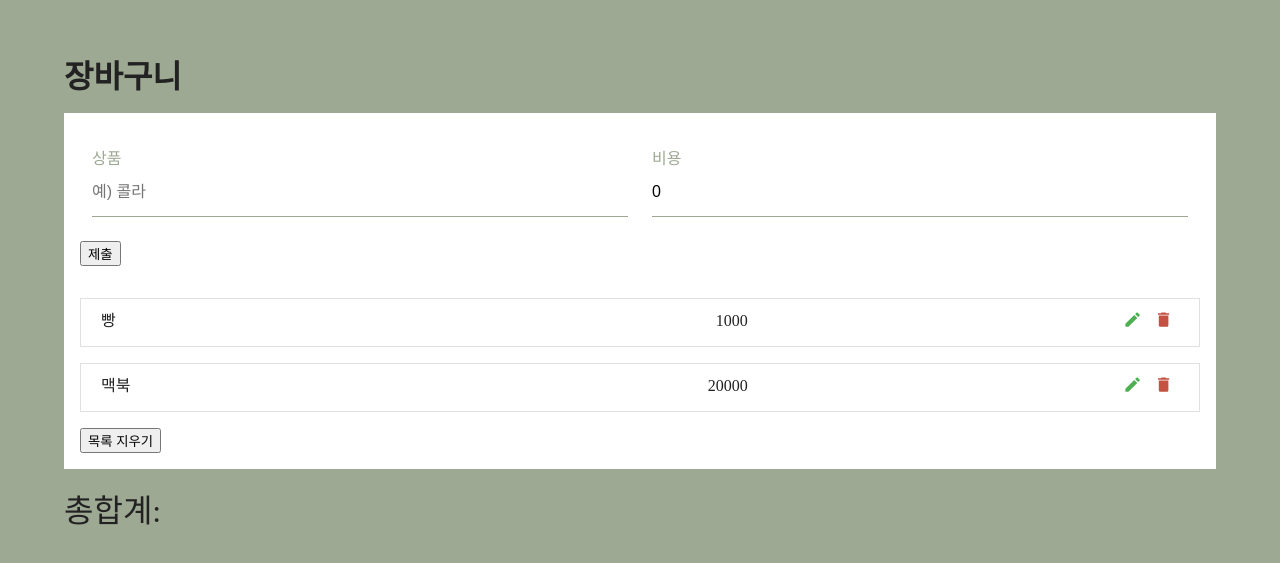
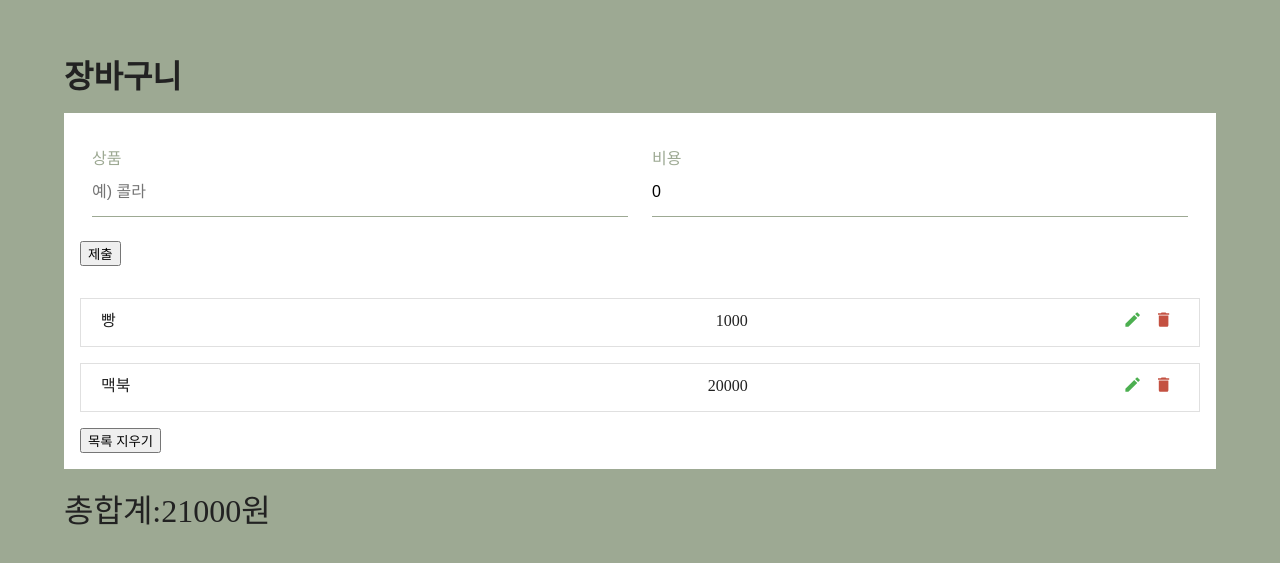
Before and after one commit to chojeongeun/react-crud-app, a React (Create React App) app: page / in a window 1280 px wide. Shown: the part 117-680 px from the top of the page. Built offline with nearby package versions, Linux system fonts and the light colour scheme.

Commit message:
장바구니 가격 합계 계산하기

```diff
--- a/src/App.js
+++ b/src/App.js
@@ -92,7 +92,15 @@ const App = () => {
             marginTop: "1rem",
           }}
         >
-          <p style={{ fontSize: "2rem" }}>총합계:</p>
+          <p style={{ fontSize: "2rem" }}>
+            총합계:
+            <span>
+              {expenses.reduce((acc, curr) => {
+                return (acc += curr.amount);
+              }, 0)}
+              원
+            </span>
+          </p>
         </div>
       </div>
     </main>
```
